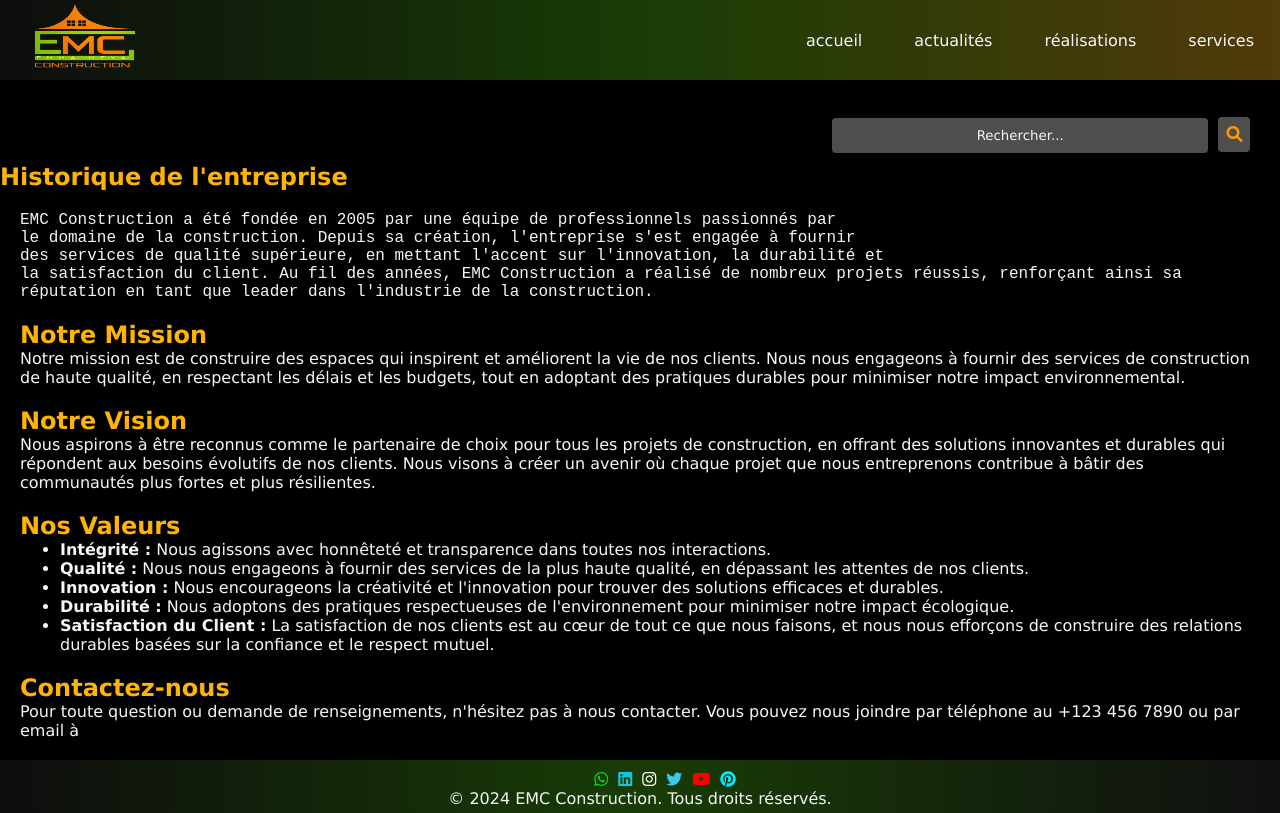
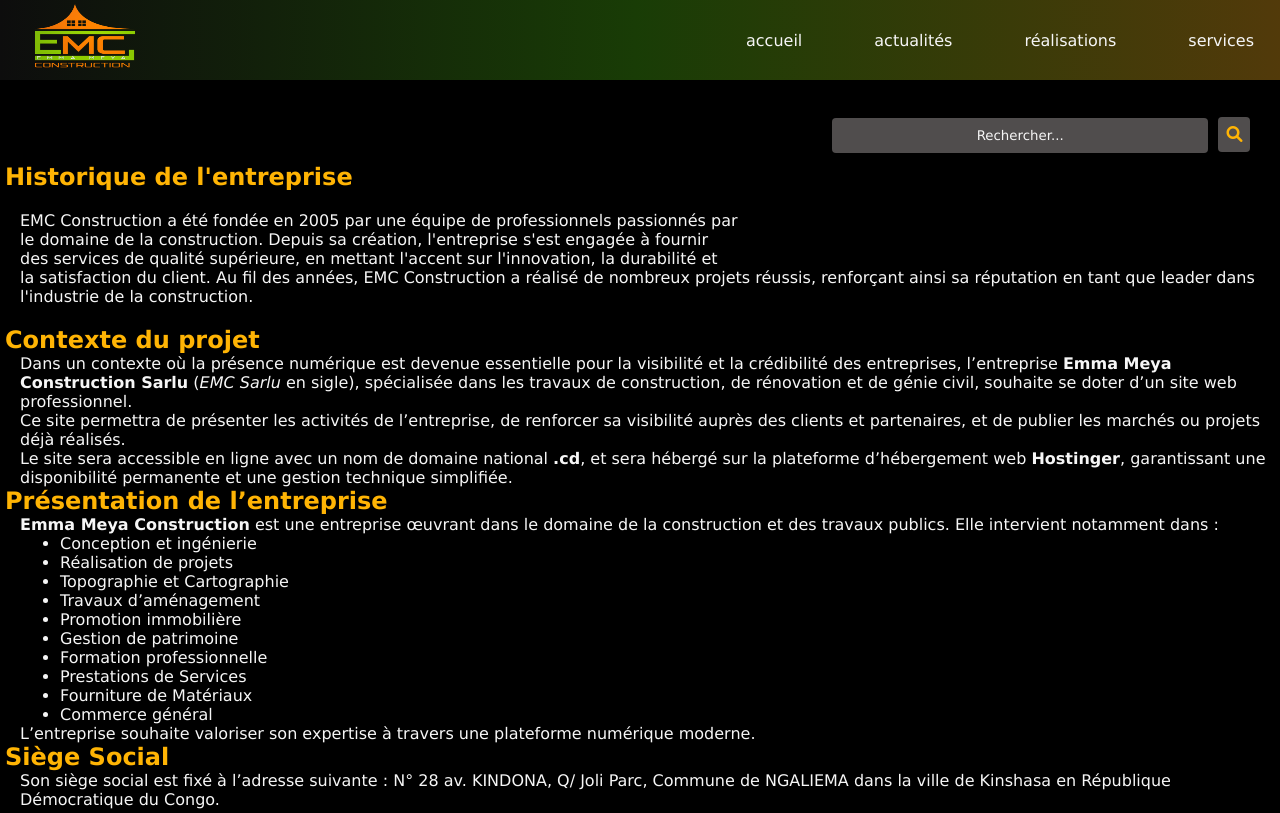
Before and after one commit to blackj20/blackj20, a website: page public/about.html in a window 1280 px wide. Shown: the top 813 px of the page. Drawn offline with Linux system fonts and the light colour scheme.

Commit message:
amelioration du js accueil,ajout dan apropos et actualite retout tage globale

```diff
--- a/public/about.html
+++ b/public/about.html
@@ -52,6 +52,50 @@
 
 
         </section>
+         <div class="page-number"></div>
+
+        <section id="contexte">
+            <h2>Contexte du projet</h2>
+            <p>
+                Dans un contexte où la présence numérique est devenue essentielle pour la visibilité et la crédibilité des entreprises, l’entreprise <strong>Emma Meya Construction Sarlu</strong> (<em>EMC Sarlu</em> en sigle), spécialisée dans les travaux de construction, de rénovation et de génie civil, souhaite se doter d’un site web professionnel.
+            </p>
+            <p>
+                Ce site permettra de présenter les activités de l’entreprise, de renforcer sa visibilité auprès des clients et partenaires, et de publier les marchés ou projets déjà réalisés.
+            </p>
+            <p>
+                Le site sera accessible en ligne avec un nom de domaine national <strong>.cd</strong>, et sera hébergé sur la plateforme d’hébergement web <strong>Hostinger</strong>, garantissant une disponibilité permanente et une gestion technique simplifiée.
+            </p>
+        </section>
+
+        <section id="presentation">
+            <h2>Présentation de l’entreprise</h2>
+            <p>
+                <strong>Emma Meya Construction</strong> est une entreprise œuvrant dans le domaine de la construction et des travaux publics. Elle intervient notamment dans :
+            </p>
+            <ul>
+                <li>Conception et ingénierie</li>
+                <li>Réalisation de projets</li>
+                <li>Topographie et Cartographie</li>
+                <li>Travaux d’aménagement</li>
+                <li>Promotion immobilière</li>
+                <li>Gestion de patrimoine</li>
+                <li>Formation professionnelle</li>
+                <li>Prestations de Services</li>
+                <li>Fourniture de Matériaux</li>
+                <li>Commerce général</li>
+            </ul>
+            <p>
+                L’entreprise souhaite valoriser son expertise à travers une plateforme numérique moderne.
+            </p>
+        </section>
+
+        <section id="siege-social">
+            <h2>Siège Social</h2>
+            <p>
+                Son siège social est fixé à l’adresse suivante : <span class="address">N° 28 av. KINDONA, Q/ Joli Parc, Commune de NGALIEMA dans la ville de Kinshasa en République Démocratique du Congo.</span>
+            </p>
+        </section>
+
 
         <section class="misson">
             <h2>Notre Mission</h2>
--- a/public/css/about.css
+++ b/public/css/about.css
@@ -1,40 +1,42 @@
-
-
-i{
-    color: rgb(251, 156, 4);
+p{
+    margin-left: 20px;
+}
+li{
+      margin-left: 20px;
 }
 
 
 h1{
     color: rgb(255, 180, 4);
+    margin: 5px;
 }
 h2{
     color: rgb(255, 180, 4);
-}
-main{
-    margin: 20px 0 200px 0;
+    margin-left: 5px;
 }
 
+i{
+      color: rgb(255, 180, 4);
+}
 
 .historique p{
-  font-family: 'Courier New', Courier, monospace;
   margin: 20px;
 }
 
 .misson{
-    margin: 20px;
+    margin: 5px;
 }
 
 .vision{
-    margin: 20px;
+    margin: 5px;
 }
 
 .valeurs{
-    margin: 20px;
+    margin: 5px;
 }
 
 .contact{
-    margin: 20px;
+    margin: 5px;
 }
 
 
@@ -47,13 +49,16 @@ footer{
     width: 100%;
     display: flex;
     flex-direction: column;
+    justify-content: center;
     padding-top:10px;
 
 }
 footer ul{
     margin: 0;
     display: flex;
-    justify-content: center;
+    align-self: center;
+    margin-right: 50px;
+
 
 }
 footer ul li{
@@ -63,7 +68,8 @@ footer ul li a{
     text-decoration: none;
     color: rgb(246, 246, 246);
     transition: background-color 0.3s ease;
-    margin-left: 10px;
+    margin-right: 10px;
+    text-align: center;
 }
 main{
     margin-bottom: 20px;
@@ -112,6 +118,7 @@ main{
         font-size: 14px;
         padding: 0;
     }
+
     .barre_recherche{
         width: 80%;
         margin-bottom: 10px;
--- a/public/css/global.css
+++ b/public/css/global.css
@@ -6,6 +6,7 @@
 body{
     background-color: rgb(0, 0, 0);
     color: rgb(246, 246, 246);
+    margin: 0;
     }
 header{
 
@@ -105,12 +106,15 @@ footer{
 
     *{
         font-size: 14px;
+        margin: 5px ,0px;
+
     }
+
     header{
         flex-direction: row;
         align-items: center;
         height: 60px;
-        padding: 10px 20px;
+        padding: 10px 0px;
     }
     .logo {
         margin-left: 0;
```
Also changed, not shown: public/actualiter.html (+17 -0 lines), public/js/accueil.js (+31 -57 lines), public/css/actualités.css (added).
